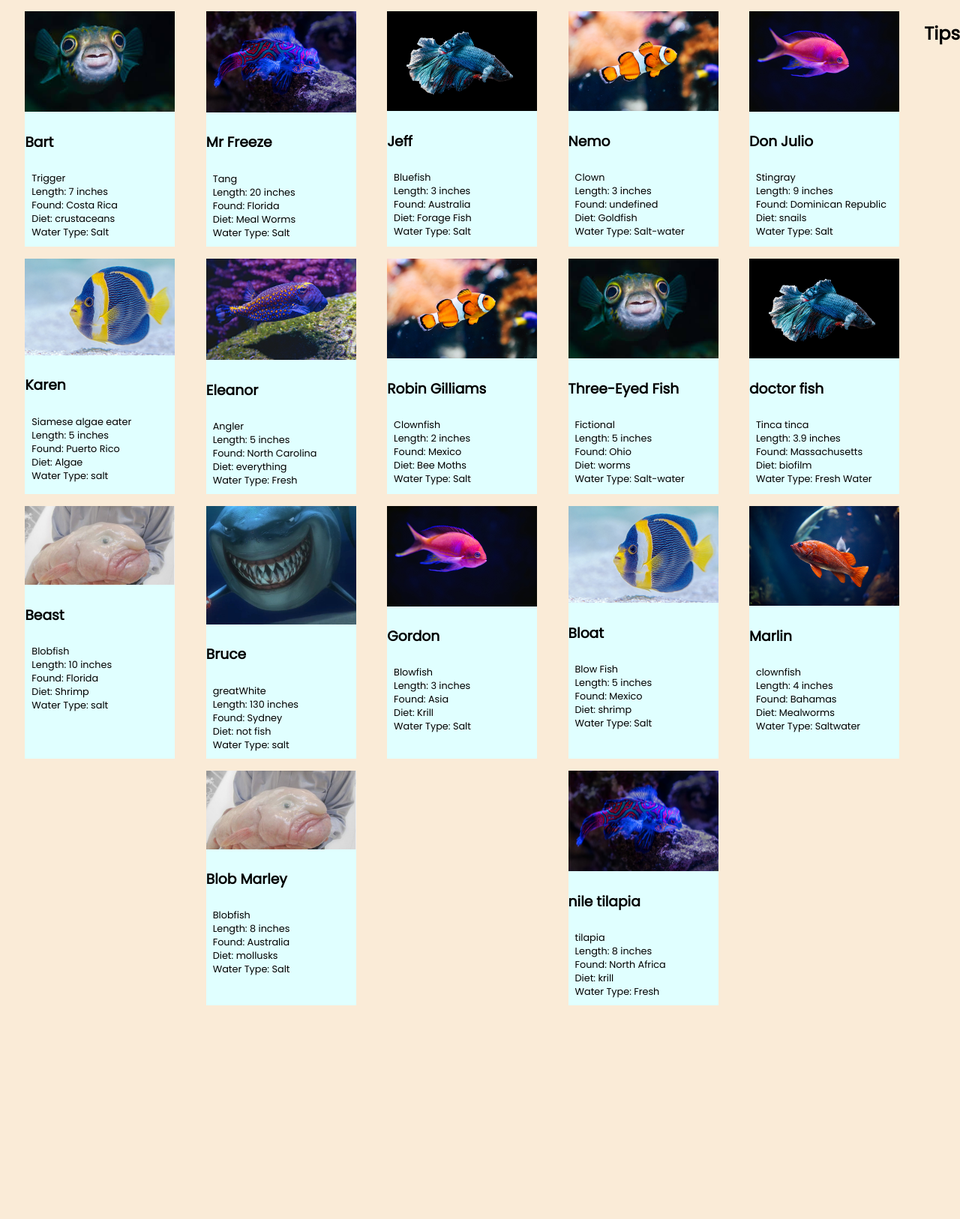
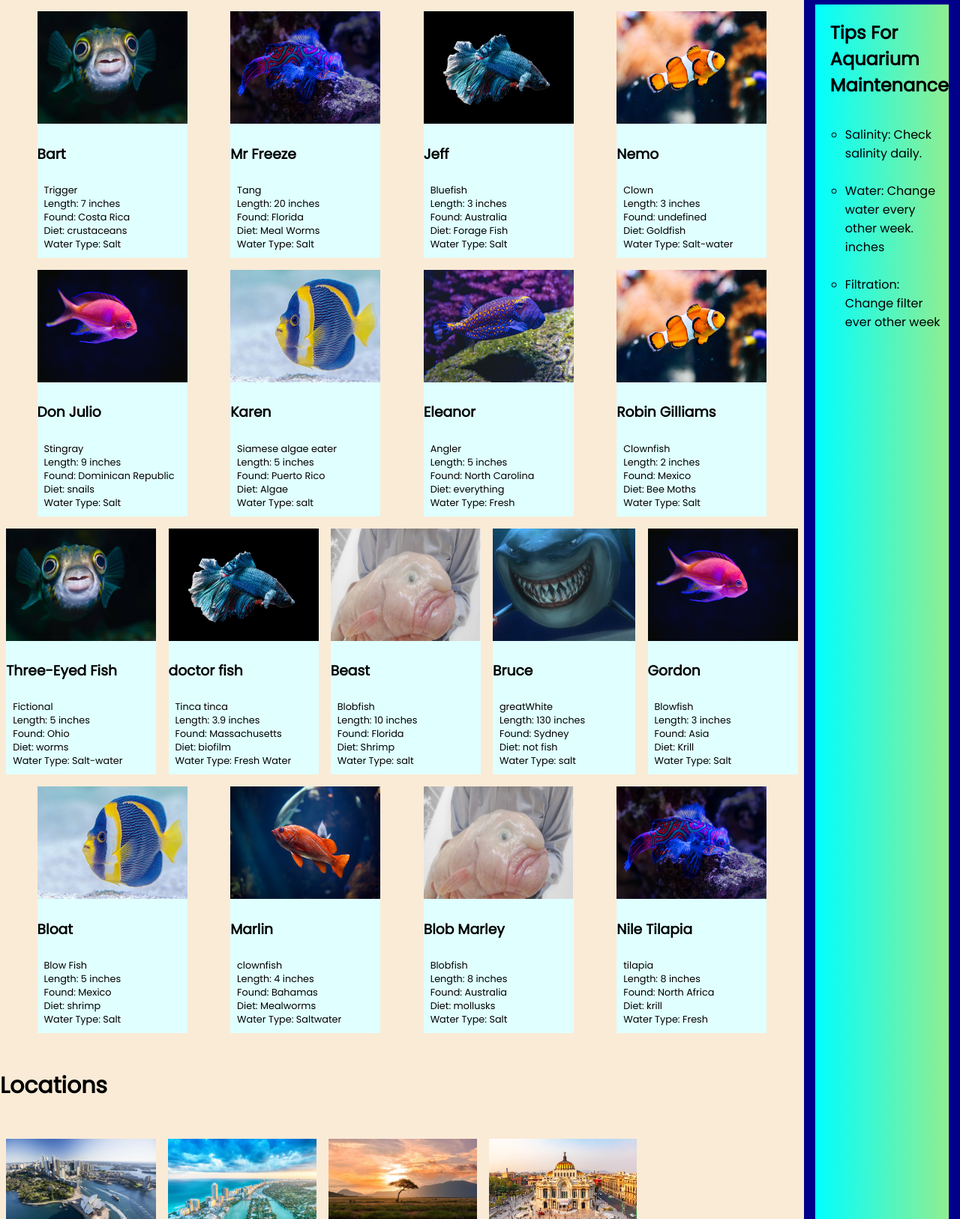
Before and after one commit to mfrance18/martins-aquarium, a plain HTML site: page index.html in a window 1280 px wide. Shown: the part 216-1842 px from the top of the page at 75% size. Before the commit the page ends 1581 px from the top, so only its background shows below. Drawn offline with Linux system fonts and the light colour scheme.

Commit message:
added tips and locations

```diff
--- a/index.html
+++ b/index.html
@@ -1,5 +1,6 @@
 <!DOCTYPE html>
 <html lang="en">
+
 <head>
 	<meta charset="UTF-8">
 	<meta http-equiv="X-UA-Compatible" content="IE=edge">
@@ -8,6 +9,7 @@
 	<link href="https://fonts.googleapis.com/css2?family=Poppins&display=swap" rel="stylesheet">
 	<title>Martin's Aquarium</title>
 </head>
+
 <body>
 	<div class="header">
 		<header>
@@ -15,12 +17,32 @@
 			<h1>A collection of exotic fish with care tips and Martin's personal favorite fish harvest locations.</h1>
 		</header>
 	</div>
+	<section class="main-container">
+	<main class="fish-container">
+		<section>
 			<div class="fishTank">
 				<section class="fishList">
+				</section>
+			</div>
+			<section class="locTitle">
+				<h1>Locations</h1>
+			</section>
 
+
+			<section class="location-content">
+				<div class="location">
+				</div>
 			</section>
-		<section><h2>Tips</h2></section>
+		</section>
+	</main>
+
+	<aside class="tips-content">
+		<div class="tips">
+			<h2>Tips For Aquarium Maintenance</h2>
 		</div>
+	</aside>
+</section>
+
 	<script type="module" src="scripts/main.js"></script>
 </body>
 
--- a/scripts/FishData.js
+++ b/scripts/FishData.js
@@ -149,7 +149,7 @@ const fishCollection = [
         harvestLocation: "Australia"
     },
     {
-        name: "nile tilapia",
+        name: "Nile Tilapia",
         food: "krill",
         image: "crazy-fish.jpeg",
         species: "tilapia",
--- a/scripts/FishList.js
+++ b/scripts/FishList.js
@@ -8,9 +8,9 @@ export const FishList = () => {
 
     let fishHTMLRepresentation = ""
 
-    for (const oneThingFromTheSea of allFishes) {
-        fishHTMLRepresentation += Fish(oneThingFromTheSea)
+    for (const item of allFishes) {
+        fishHTMLRepresentation += Fish(item)
     }
     // Add to the existing HTML in the content element
-    contentElement.innerHTML += `${fishHTMLRepresentation}`
+    contentElement.innerHTML += fishHTMLRepresentation
 }
--- /dev/null
+++ b/scripts/Tip.js
@@ -0,0 +1,10 @@
+export const Tips = (tipObj) => {
+    return `<ul>
+        <li>Salinity: ${tipObj.salinity}</li>
+        <br>
+        <li>Water: ${tipObj.water} inches</li>
+        <br>
+        <li>Filtration: ${tipObj.filtration}</li>
+        <br>
+    </ul>`
+}
--- /dev/null
+++ b/scripts/TipData.js
@@ -0,0 +1,12 @@
+
+export const getTips = () => {
+    return careTips
+}
+
+const careTips = [
+    {
+        salinity: "Check salinity daily.",
+        water: "Change water every other week.",
+        filtration: "Change filter ever other week"
+    }
+]
--- /dev/null
+++ b/scripts/TipList.js
@@ -0,0 +1,15 @@
+import { getTips } from "./TipData.js";
+import { Tips } from "./Tip.js";
+
+export const TipsList = () => {
+    const tipElement = document.querySelector(".tips")
+    const allTips = getTips()
+
+    let tipHTMLRepresentation = ""
+
+    for (const data of allTips) {
+        tipHTMLRepresentation += Tips(data)
+    }
+
+        tipElement.innerHTML += tipHTMLRepresentation
+}
--- /dev/null
+++ b/scripts/location.js
@@ -0,0 +1,6 @@
+export const Location = (locObj) => {
+	return`<section class="fish-card">
+				<div><img class="fish-image" src="images/${locObj.image}" /></div>
+				<h3 class="fish-name">${locObj.name}</h3>
+        	</section>`
+}
--- a/scripts/locationData.js
+++ b/scripts/locationData.js
@@ -1,14 +1,22 @@
+export const getLocation = () => {
+    return locations
+}
+
 const locations = [
     {
-        location: "Australia"
+        name: "Australia",
+        image: "australia.jpeg"
     },
     {
-        location: "Florida"
+        name: "Florida",
+        image: "florida.jpg"
     },
     {
-        location: "Africa"
+        name: "Africa",
+        image: "Africa.jpeg"
     },
     {
-        location: "Mexico"
+        name: "Mexico",
+        image: "mexico.jpg"
     }
 ]
--- /dev/null
+++ b/scripts/locationList.js
@@ -0,0 +1,16 @@
+import { getLocation } from "./LocationData.js";
+import { Location } from "./location.js";
+export const LocationList = () => {
+
+    // Get a reference to the `<section class="fishList">` element
+    const locationElement = document.querySelector(".location")
+    const allLocations = getLocation()
+
+    let locationHTMLRepresentation = ""
+
+    for (const info of allLocations) {
+        locationHTMLRepresentation += Location(info)
+    }
+    // Add to the existing HTML in the content element
+    locationElement.innerHTML += locationHTMLRepresentation
+}
--- a/scripts/main.js
+++ b/scripts/main.js
@@ -1,3 +1,9 @@
 import { FishList} from "./FishList.js";
+import { LocationList } from "./locationList.js";
+import { TipsList } from "./TipList.js";
 
 FishList();
+
+TipsList();
+
+LocationList();
--- a/styles/main.css
+++ b/styles/main.css
@@ -18,6 +18,10 @@ header h1{
 	padding: 0 2em;
 	font-size: 1.5em;
 
+}
+
+.main-container{
+	display: flex;
 }
 
 nav ul {
@@ -49,6 +53,11 @@ nav a:active {
 .fishTank{
 	margin: 1em 0;
 	display: flex;
+	width: 100%;
+}
+
+.fish-container{
+	display: flex;
 }
 
 .fishList{
@@ -71,7 +80,7 @@ nav a:active {
 
 .fish-image {
 	width: 100%;
-	height: auto;
+	height: 150px;
 }
 
 .section-main {
@@ -83,3 +92,40 @@ footer {
 	color: whitesmoke;
 	text-align: center;
 }
+
+h2 {
+margin-left: 20px;
+}
+
+.tips-content{
+	width: 30%;
+	border:solid darkblue 15px;
+	background-image: linear-gradient(90deg,aqua,lightgreen);
+}
+
+.tips {
+	display: flex;
+	flex-wrap: wrap;
+	flex-direction: column;
+}
+
+
+.tips li {
+	list-style: circle;
+}
+
+.location-container{
+	margin: 1em 0;
+	display: flex;
+	width: 80%;
+}
+
+.location {
+	margin: 1em 0;
+	display: flex;
+	width: 80%;
+}
+
+.locTitle h1{
+	font-size: 30px;
+}
```
Also changed, not shown: images/Africa.jpeg (added), images/australia.jpeg (added), images/florida.jpg (added), images/mexico.jpg (added). Lines whose indentation alone changed are shown as unchanged.
